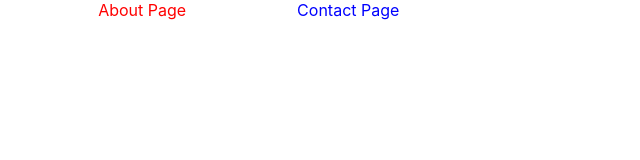
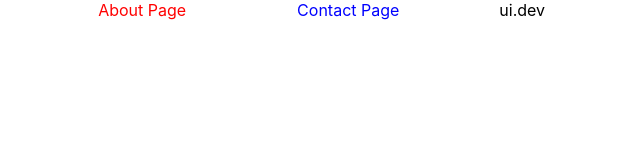
Before and after one commit to AnthonyDelaCruz/scan, a Next.js app: page / in a window 1280 px wide. Shown: the top 160 px of the page, without its empty margins (21-661 px from the left). Built offline with nearby package versions, Linux system fonts and the light colour scheme.

Commit message:
added home page link

```diff
--- a/pages/index.js
+++ b/pages/index.js
@@ -27,6 +27,7 @@ export default function Home() {
           Contact Page
         </a>
       </Link>
+      <a href='https://ui.dev'>ui.dev</a>
     </div>
   )
 }
```
